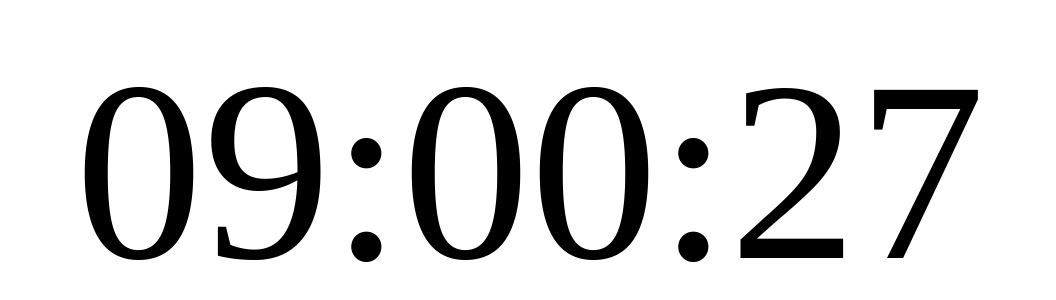
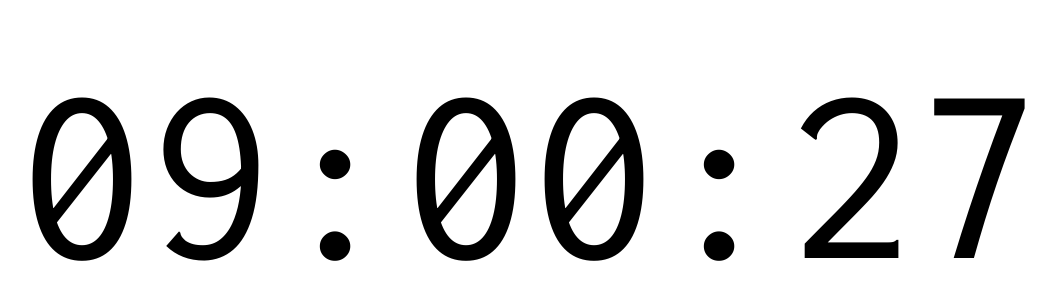
Before and after one commit to genuinegreg/vtimer, a plain HTML site: page index.html in a window 1280 px wide. Shown: the part 228-528 px from the top of the page, without its empty margins (110-1166 px from the left). Drawn offline with Linux system fonts and the light colour scheme.

Commit message:
Update index.html
Une petite font monospace plutôt que du sans serif :-)

```diff
--- a/index.html
+++ b/index.html
@@ -2,6 +2,7 @@
 <!-- saved from url=(0047)http://event.devzone.novialys.com/compteur.html -->
 <html><head><meta http-equiv="Content-Type" content="text/html; charset=windows-1252">
 	<title></title>
+	<link href='https://fonts.googleapis.com/css?family=Inconsolata' rel='stylesheet' type='text/css'>
 	<style type="text/css">
 		*
 		{
@@ -13,6 +14,7 @@
 
 		#time
 		{
+			font-family: 'Inconsolata';
 			font-size: 20vw;
 			text-align: center;
 			display: flex;
```
